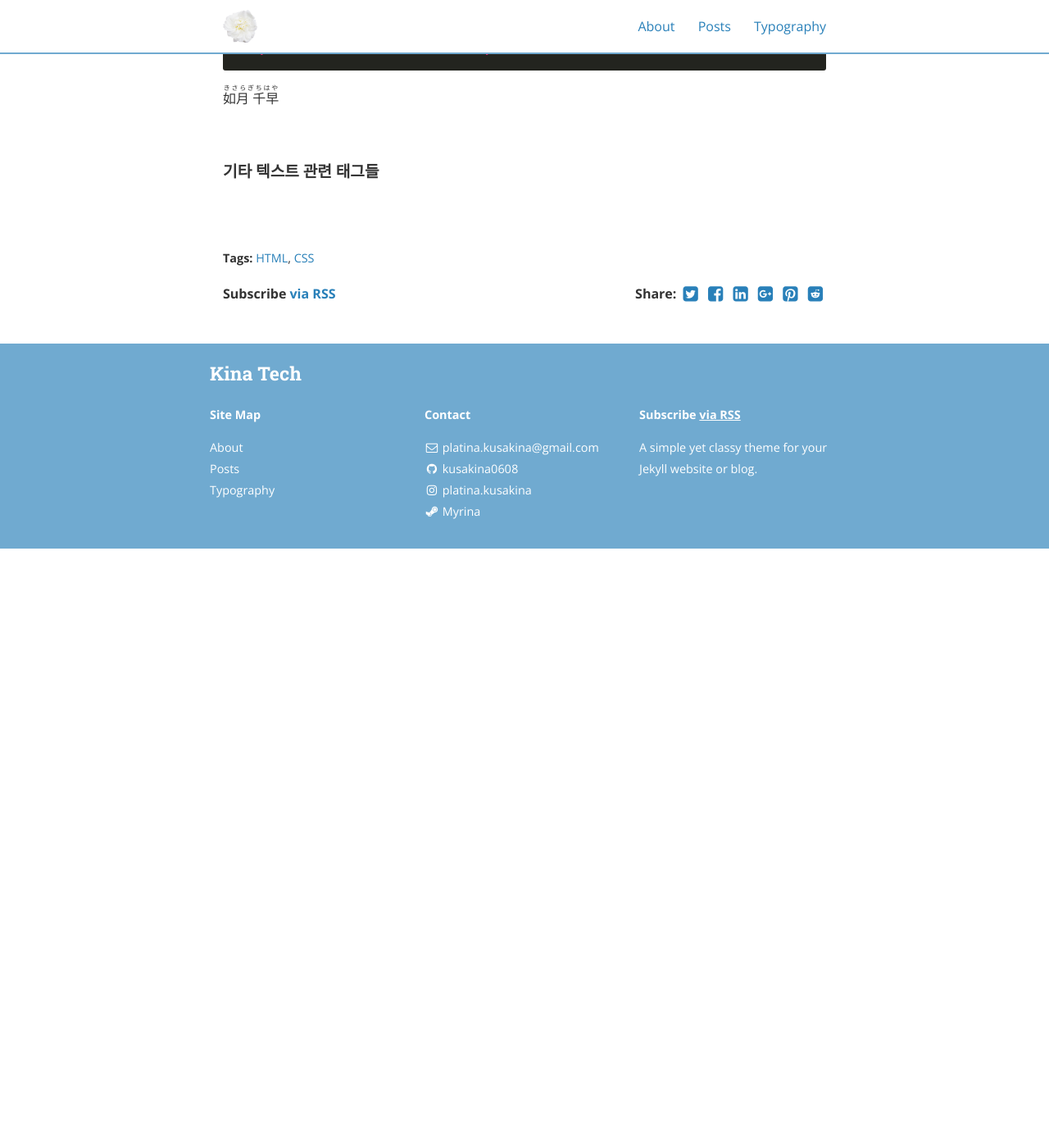
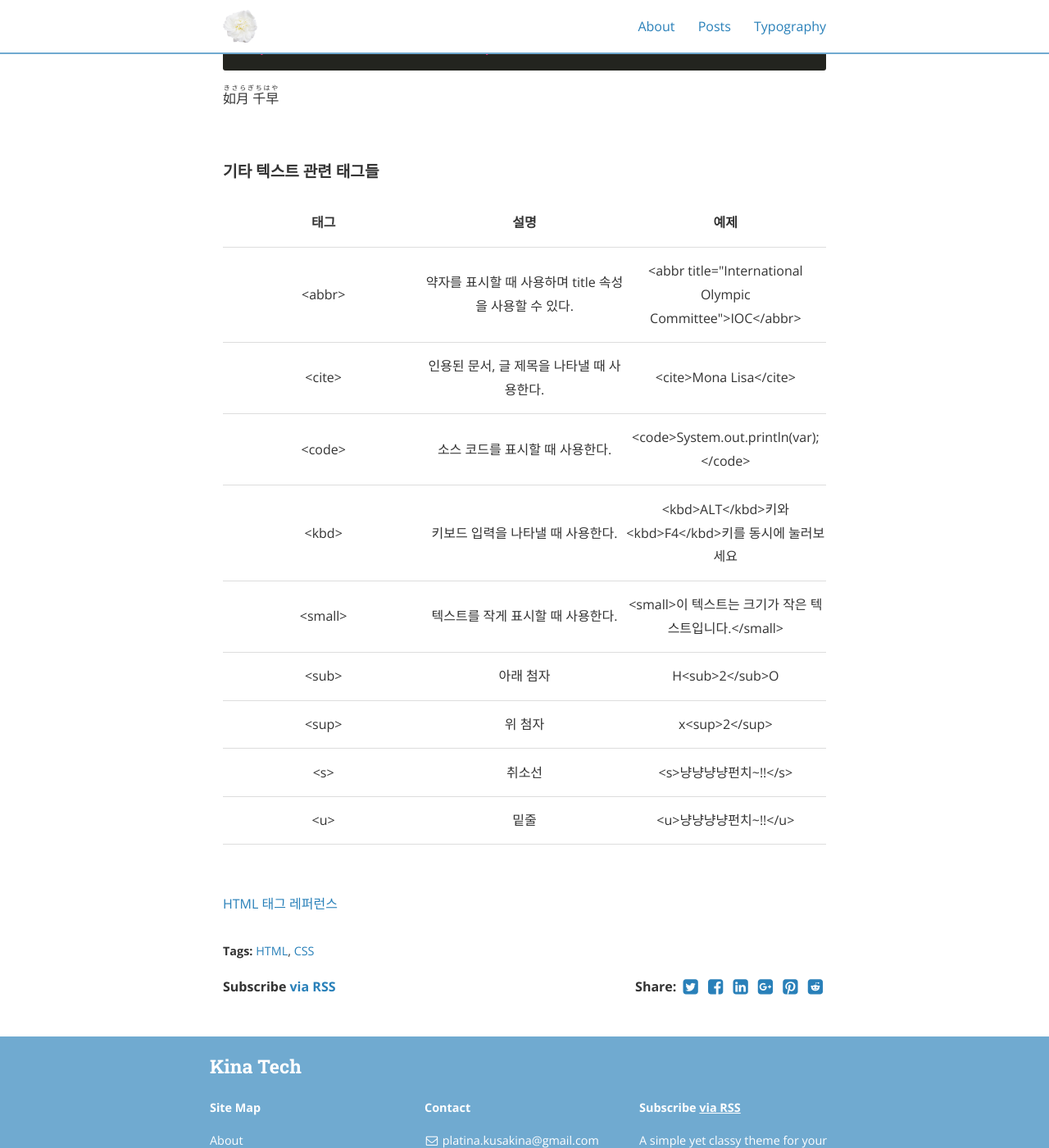
Before and after one commit to kusakina0608/kusakina0608.github.io, a Jekyll site: the page built from _posts/2020-06-10-HTML.md, in a window 1280 px wide and 1400 px high, scrolled down 6111 px. Shown: the whole window at 82% size. Built offline with Jekyll 4.4.1, drawn with Linux system fonts in a browser that asks for light colours; nearby versions of some CDN libraries; before the commit the page ends 6780 px from its top, so only the background shows below that.

Commit message:
Update 2020-06-10-HTML.md

```diff
--- a/_posts/2020-06-10-HTML.md
+++ b/_posts/2020-06-10-HTML.md
@@ -261,6 +261,59 @@ function riri(){
 
 #### 기타 텍스트 관련 태그들
 
-
+<table>
+  <tr>
+    <td align="center"><b>태그</b></td>
+    <td align="center"><b>설명</b></td>
+    <td align="center"><b>예제</b></td>
+  </tr>
+  <tr>
+    <td align="center">&lt;abbr&gt;</td>
+    <td align="center">약자를 표시할 때 사용하며 title 속성을 사용할 수 있다.</td>
+    <td align="center">&lt;abbr title="International Olympic Committee"&gt;IOC&lt;/abbr&gt;</td>
+  </tr>
+  <tr>
+    <td align="center">&lt;cite&gt;</td>
+    <td align="center">인용된 문서, 글 제목을 나타낼 때 사용한다.</td>
+    <td align="center">&lt;cite&gt;Mona Lisa&lt;/cite&gt;</td>
+  </tr>
+  <tr>
+    <td align="center">&lt;code&gt;</td>
+    <td align="center">소스 코드를 표시할 때 사용한다.</td>
+    <td align="center">&lt;code&gt;System.out.println(var);&lt;/code&gt;</td>
+  </tr>
+  <tr>
+    <td align="center">&lt;kbd&gt;</td>
+    <td align="center">키보드 입력을 나타낼 때 사용한다.</td>
+    <td align="center">&lt;kbd&gt;ALT&lt;/kbd&gt;키와 &lt;kbd&gt;F4&lt;/kbd&gt;키를 동시에 눌러보세요</td>
+  </tr>
+  <tr>
+    <td align="center">&lt;small&gt;</td>
+    <td align="center">텍스트를 작게 표시할 때 사용한다.</td>
+    <td align="center">&lt;small&gt;이 텍스트는 크기가 작은 텍스트입니다.&lt;/small&gt;</td>
+  </tr>
+  <tr>
+    <td align="center">&lt;sub&gt;</td>
+    <td align="center">아래 첨자</td>
+    <td align="center">H&lt;sub&gt;2&lt;/sub&gt;O</td>
+  </tr>
+  <tr>
+    <td align="center">&lt;sup&gt;</td>
+    <td align="center">위 첨자</td>
+    <td align="center">x&lt;sup&gt;2&lt;/sup&gt;</td>
+  </tr>
+  <tr>
+    <td align="center">&lt;s&gt;</td>
+    <td align="center">취소선</td>
+    <td align="center">&lt;s&gt;냥냥냥냥펀치~!!&lt;/s&gt;</td>
+  </tr>
+  <tr>
+    <td align="center">&lt;u&gt;</td>
+    <td align="center">밑줄</td>
+    <td align="center">&lt;u&gt;냥냥냥냥펀치~!!&lt;/u&gt;</td>
+  </tr>
+</table>
 
 <br>
+
+[HTML 태그 레퍼런스](http://www.tcpschool.com/html-tags/intro)
```
